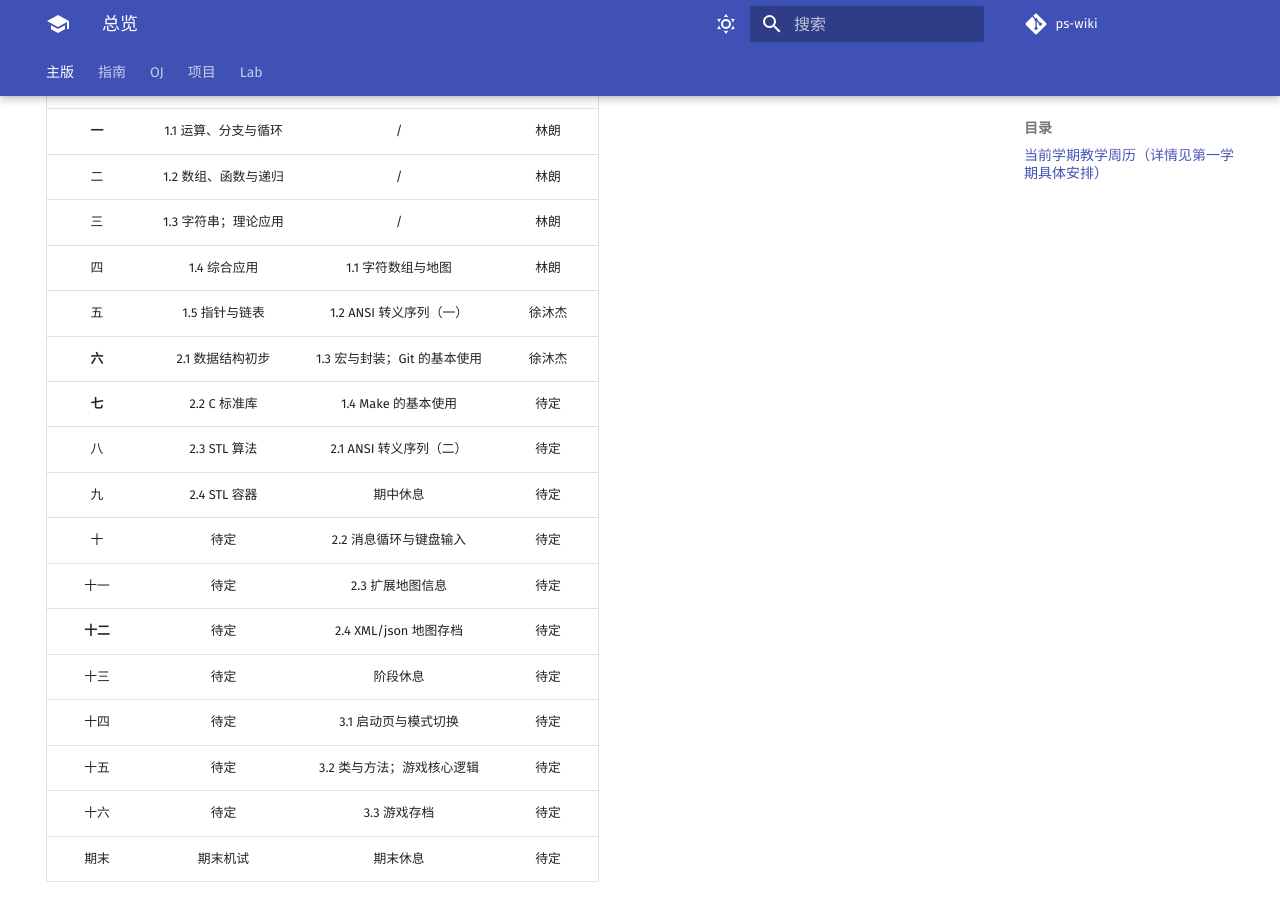
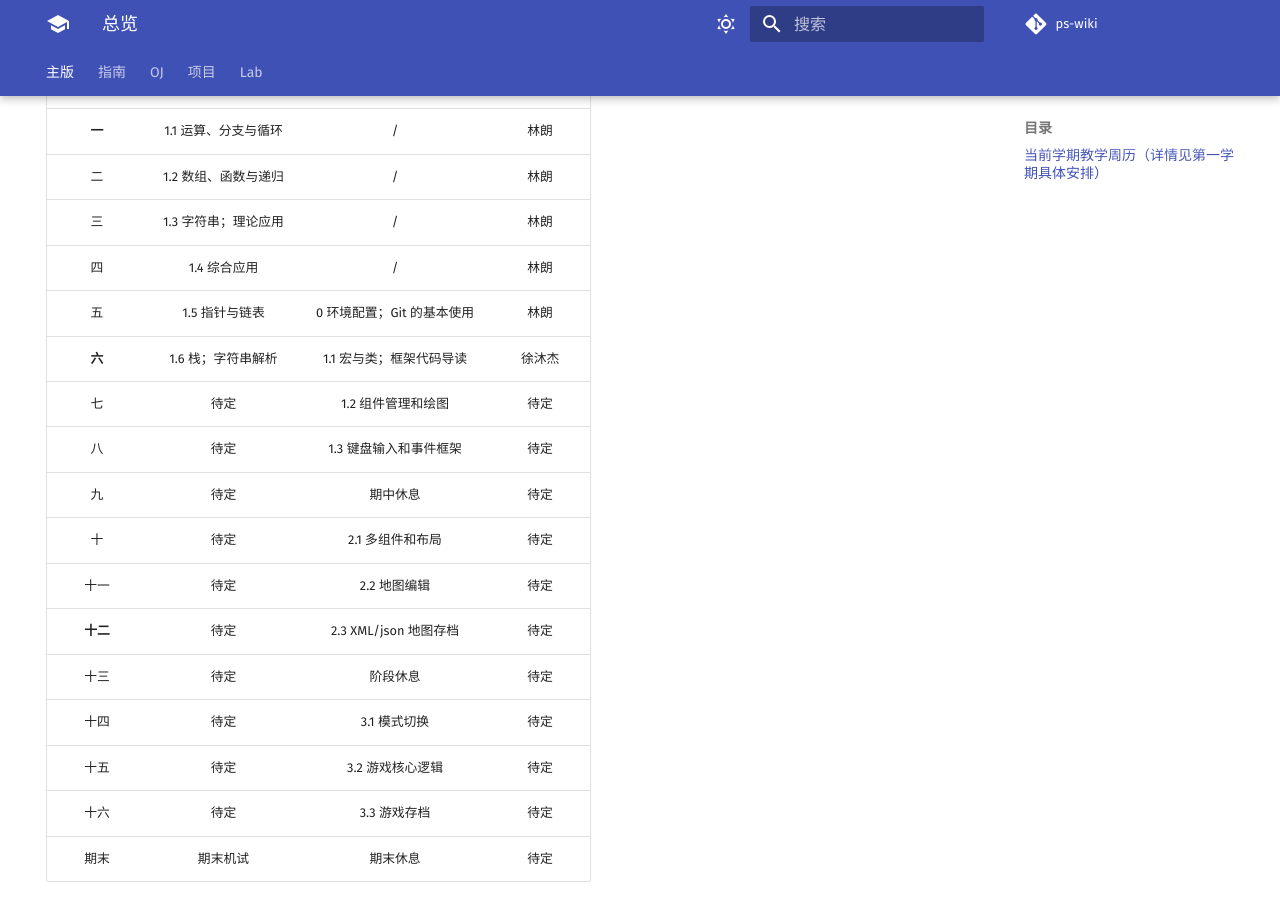
Before and after one commit to PS2023-programming/ps-wiki, an MkDocs documentation site: the page built from docs/schedule/index.md, in a window 1280 px wide and 900 px high, scrolled down 486 px. Built offline with MkDocs 1.6.1 and Material for MkDocs 9.7.7, drawn with Linux system fonts in a browser that asks for light colours; comment, search, counter and statistics services are not loaded.

Commit message:
add program-0

```diff
--- a/docs/schedule/index.md
+++ b/docs/schedule/index.md
@@ -19,17 +19,17 @@ hide:
 |  **一**  |   1.1 运算、分支与循环   |                     /                      |   林朗    |
 |  二  |   1.2 数组、函数与递归   |                     /                      |   林朗    |
 |  三  | 1.3 字符串；理论应用 |                     /                      |   林朗    |
-|  四  |       1.4 综合应用       |               1.1 字符数组与地图                |   林朗    |
-|  五  |      1.5 指针与链表      |               1.2 ANSI 转义序列（一）                |  徐沐杰   |
-|  **六**  |     2.1 数据结构初步     | 1.3 宏与封装；Git 的基本使用                                |  徐沐杰   |
-|  **七**  |       2.2 C 标准库       | 1.4 Make 的基本使用                            |   待定    |
-|  八  |       2.3 STL 算法       |               2.1 ANSI 转义序列（二）                |   待定    |
-|  九  |       2.4 STL 容器       |                    期中休息                     |   待定    |
-|  十  |           待定           |             2.2 消息循环与键盘输入              |   待定    |
-| 十一 |           待定           |                2.3 扩展地图信息                 |   待定    |
-| **十二** |           待定           | 2.4 XML/json 地图存档                      |   待定    |
+|  四  |       1.4 综合应用       |               /                |   林朗    |
+|  五  |      1.5 指针与链表      |               0 环境配置；Git 的基本使用                |  林朗   |
+|  **六**  |     1.6 栈；字符串解析     | 1.1 宏与类；框架代码导读                                |  徐沐杰   |
+|  七  |       待定       |         1.2 组件管理和绘图                            |   待定    |
+|  八  |       待定       |               1.3 键盘输入和事件框架                   |   待定    |
+|  九  |       待定       |                    期中休息                     |   待定    |
+|  十  |           待定           |             2.1 多组件和布局              |   待定    |
+| 十一 |           待定           |                2.2 地图编辑                 |   待定    |
+| **十二** |           待定           | 2.3 XML/json 地图存档                      |   待定    |
 | 十三 |           待定           |                阶段休息                |   待定    |
-| 十四 |           待定           |              3.1 启动页与模式切换               |   待定    |
-| 十五 |           待定           |             3.2 类与方法；游戏核心逻辑              |   待定    |
+| 十四 |           待定           |              3.1 模式切换               |   待定    |
+| 十五 |           待定           |             3.2 游戏核心逻辑              |   待定    |
 | 十六 |           待定           |                  3.3 游戏存档                   |   待定    |
 | 期末 |         期末机试         |             期末休息              |   待定    |
--- a/mkdocs.yml
+++ b/mkdocs.yml
@@ -128,7 +128,10 @@ nav:
         - 题解: oj/ps1/1-3-sol.md
   - 项目:
     - program/index.md
-    - Crazy_Arcade_CLI:
+    - NJU Universalis（问求风云）:
       - 首页: program/ps1/index.md
+      - 零：环境配置和上手:
+        - program/ps1/0/index.md
+        - 梦开始的地方: program/ps1/0/getcode.md
   - Lab:
     - lab/index.md
```
Also changed, not shown: docs/program/index.md (+2 -2 lines), docs/program/ps1/0/getcode.md (added, +87 -0 lines), docs/program/ps1/0/index.md (added, +20 -0 lines), docs/program/ps1/index.md (+23 -3 lines), docs/schedule/ps1.md (+6 -6 lines), docs/pics/project-0-1.png (added), docs/pics/project-0-2.png (added), docs/pics/project-0-3.png (added), docs/pics/project-0-4.png (added), 1 other file.
